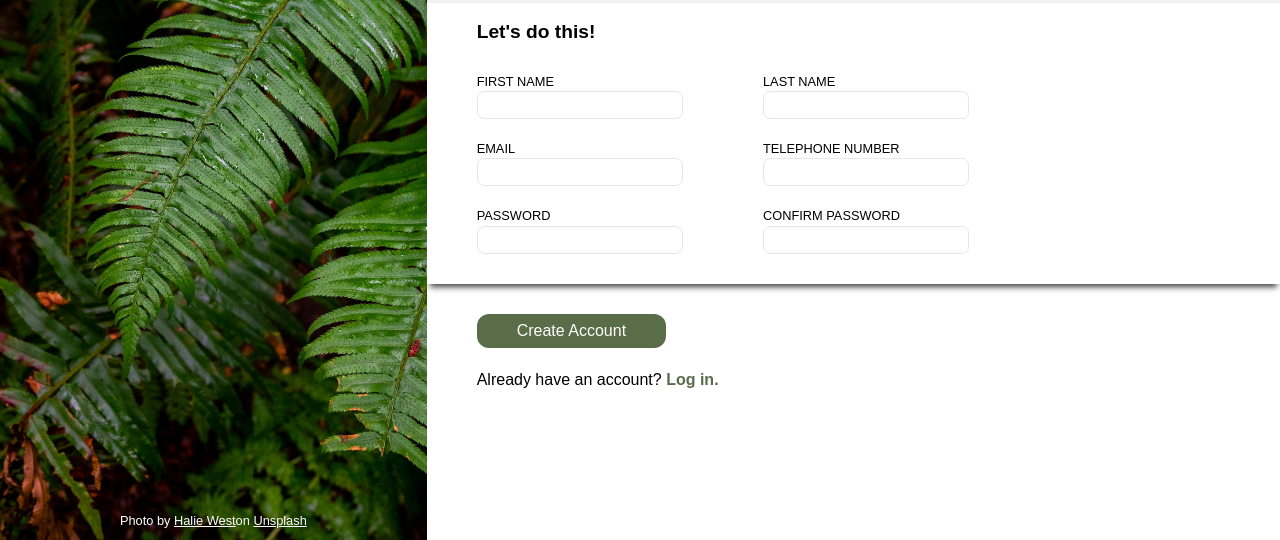
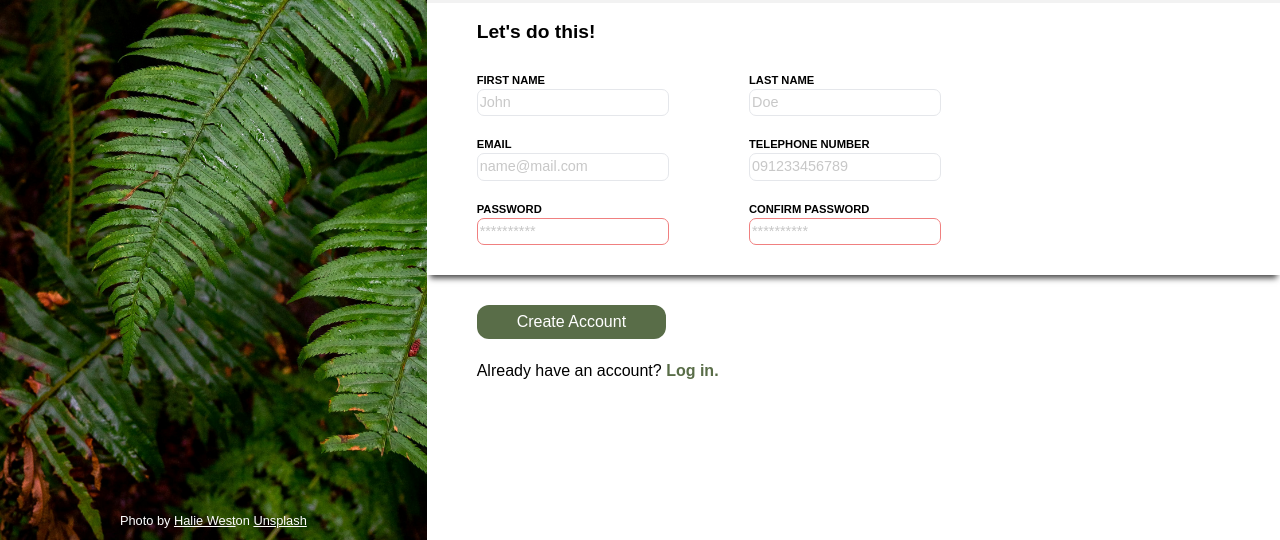
Before and after one commit to Gabriel-Labariento/sign-up, a plain HTML site: page index.html in a window 1280 px wide. Shown: the part 260-800 px from the top of the page. Drawn offline with Linux system fonts and the light colour scheme.

Commit message:
Finished input validation styling

```diff
--- a/index.html
+++ b/index.html
@@ -31,31 +31,31 @@
                     <div class="form-row">
                         <div class="form-col">
                             <label for="first-name">FIRST NAME</label>
-                            <input type="text" name="first-name" id="first-name">
+                            <input type="text" name="first-name" id="first-name" required placeholder="John">
                         </div>
                         <div class="form-col">
                             <label for="last-name">LAST NAME</label>
-                            <input type="text" name="last-name" id="last-name">
+                            <input type="text" name="last-name" id="last-name" required placeholder="Doe">
                         </div>
                     </div>
                     <div class="form-row">
                         <div class="form-col">
                             <label for="email">EMAIL</label>
-                            <input type="email" name="email" id="email">
+                            <input type="email" name="email" id="email" required placeholder="name@mail.com">
                         </div>
                         <div class="form-col">
                             <label for="phone">TELEPHONE NUMBER</label>
-                            <input type="tel" name="phone" id="phone">
+                            <input type="tel" name="phone" id="phone" required placeholder="091233456789">
                         </div>
                     </div>
                     <div class="form-row">
                         <div class="form-col">
                             <label for="password">PASSWORD</label>
-                            <input type="password" name="password" id="password">
+                            <input type="password" name="password" id="password" required placeholder="**********">
                         </div>
                         <div class="form-col">
                             <label for="password-confirm">CONFIRM PASSWORD</label>
-                            <input type="password" name="password-confirm" id="password-confirm">
+                            <input type="password" name="password-confirm" id="password-confirm" required placeholder="**********">
                         </div>
                     </div>
             </div>
--- a/styles.css
+++ b/styles.css
@@ -164,15 +164,20 @@ a{
 }
 
 label {
-  font-size: 0.8rem;
+  font-size: 0.7rem;
   font-family: sans-serif;
+  font-weight: bold;
 }
 
 input{
+  outline: none;
   width: 100%;
   line-height: 1.5;
   border: 1px solid #E5E7EB;
   border-radius: 7px ;
+  font-family: sans-serif;
+  font-size: 0.9rem;
+  padding: 2px
 }
 
 form{
@@ -206,3 +211,20 @@ form{
   color: #596D48;
   font-weight: bold;
 }
+
+
+/* Styles for input validation*/
+input:focus, input:focus-visible{
+  border: 1px solid lightskyblue;
+  -webkit-box-shadow: 1px 1px 29px -6px rgba(0,0,0,0.75);
+  -moz-box-shadow: 1px 1px 29px -6px rgba(0,0,0,0.75);
+  box-shadow: 1px 1px 29px -6px rgba(0,0,0,0.75);
+}
+
+input[type="password"]:invalid{
+  border: 1px solid lightcoral;
+}
+
+input::placeholder{
+  opacity: 0.4;
+}
```
